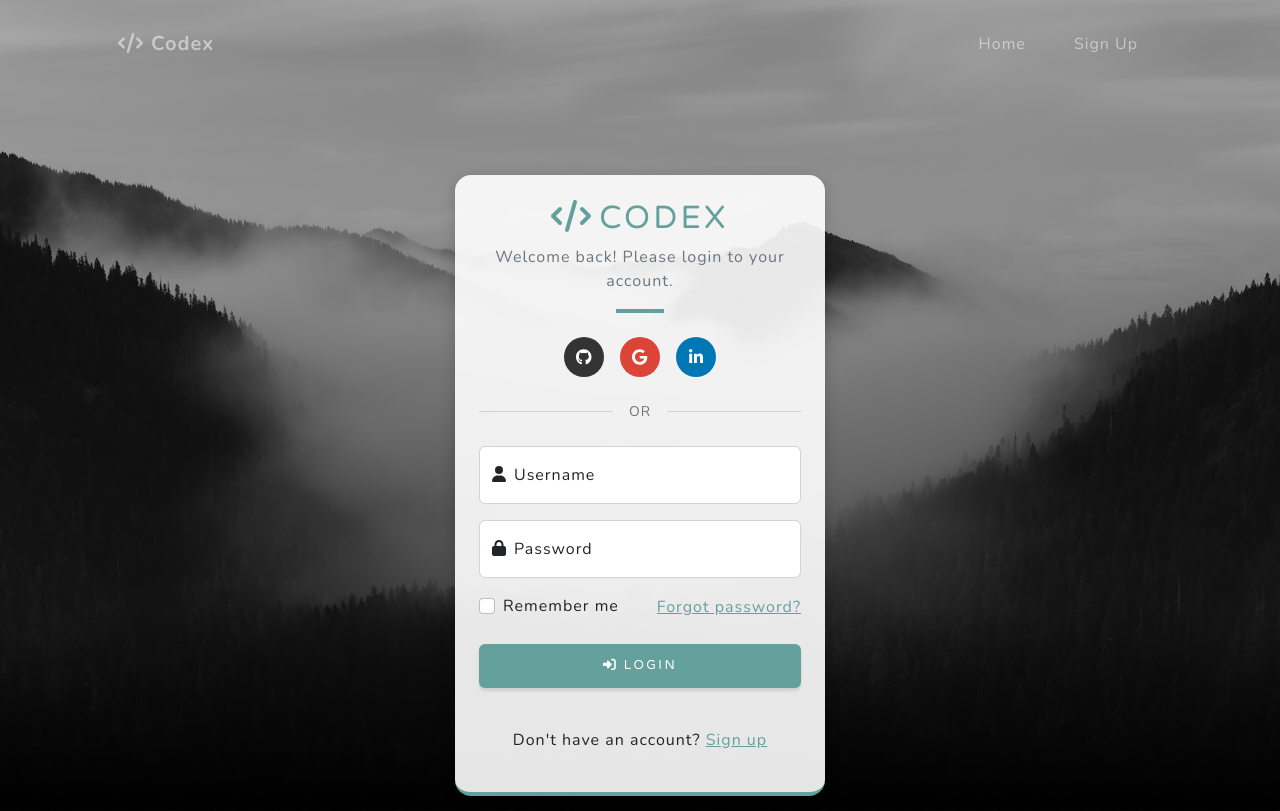
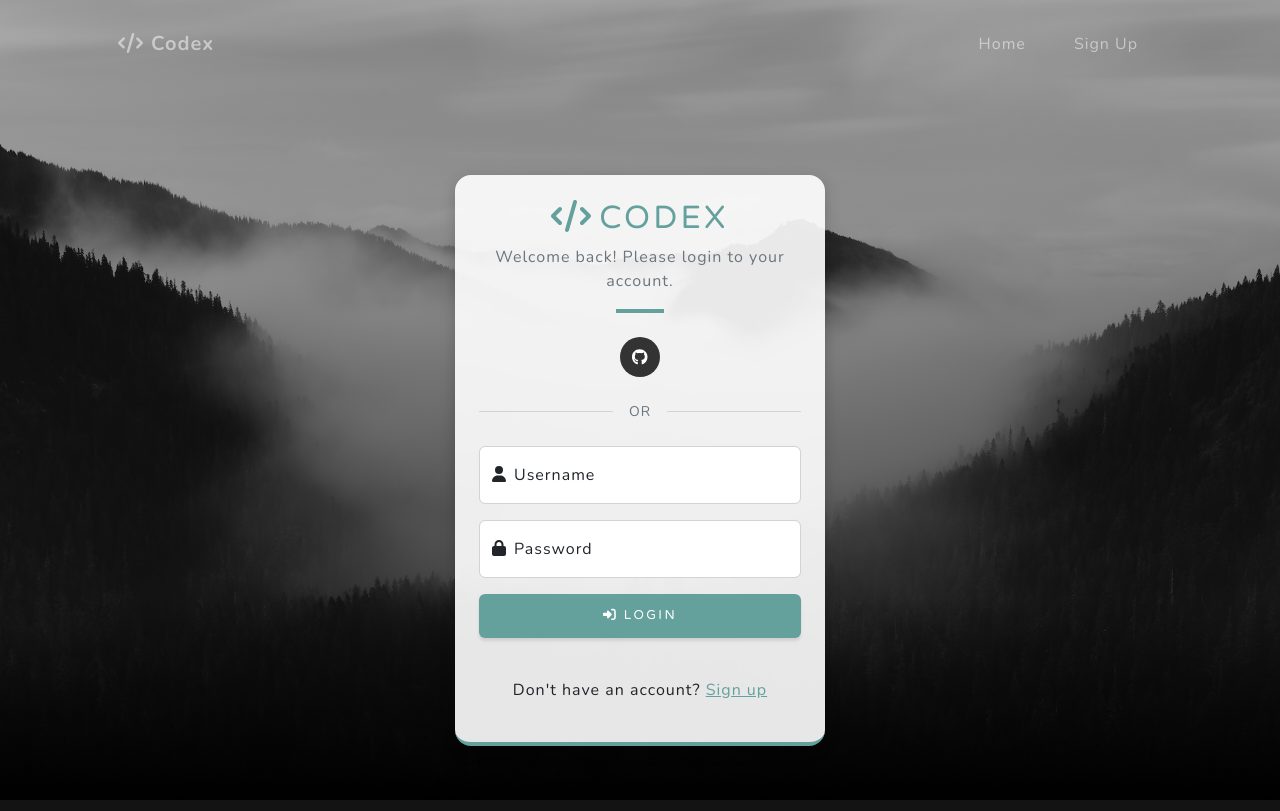
Before and after one commit to TTpythonify/Code-Editor, a Django app: page / in a window 1280 px wide. Run offline with Django 4.2, Linux system fonts and the light colour scheme; some libraries are stand-ins or nearby versions.

Commit message:
Updates part 4-1

```diff
--- /dev/null
+++ b/editor/firebase.py
@@ -0,0 +1,6 @@
+import firebase_admin
+from firebase_admin import credentials
+
+cred = credentials.Certificate("C:\Users\chidu\Downloads\codex-c5ff0-firebase-adminsdk-fbsvc-10d716f3a4.json")
+
+firebase_admin.initialize_app(cred)
--- a/editor/templates/editor/login.html
+++ b/editor/templates/editor/login.html
@@ -169,12 +169,7 @@
                             <a href="#" class="social-btn github">
                                 <i class="fab fa-github"></i>
                             </a>
-                            <a href="#" class="social-btn google">
-                                <i class="fab fa-google"></i>
-                            </a>
-                            <a href="#" class="social-btn linkedin">
-                                <i class="fab fa-linkedin-in"></i>
-                            </a>
+
                         </div>
 
                         <div class="divider">
@@ -200,16 +195,6 @@
                                 <label for="password"><i class="fas fa-lock me-2"></i>Password</label>
                             </div>
 
-                            <div class="d-flex justify-content-between align-items-center mb-4">
-                                <div class="form-check">
-                                    <input class="form-check-input" type="checkbox" value="" id="rememberMe">
-                                    <label class="form-check-label" for="rememberMe">
-                                        Remember me
-                                    </label>
-                                </div>
-                                <a href="#" class="text-primary">Forgot password?</a>
-                            </div>
-
                             <button class="btn btn-primary w-100 text-uppercase mb-3" type="submit">
                                 <i class="fas fa-sign-in-alt me-2"></i>Login
                             </button>
```
Also changed, not shown: editor/templates/editor/signup.html (+0 -12 lines).
